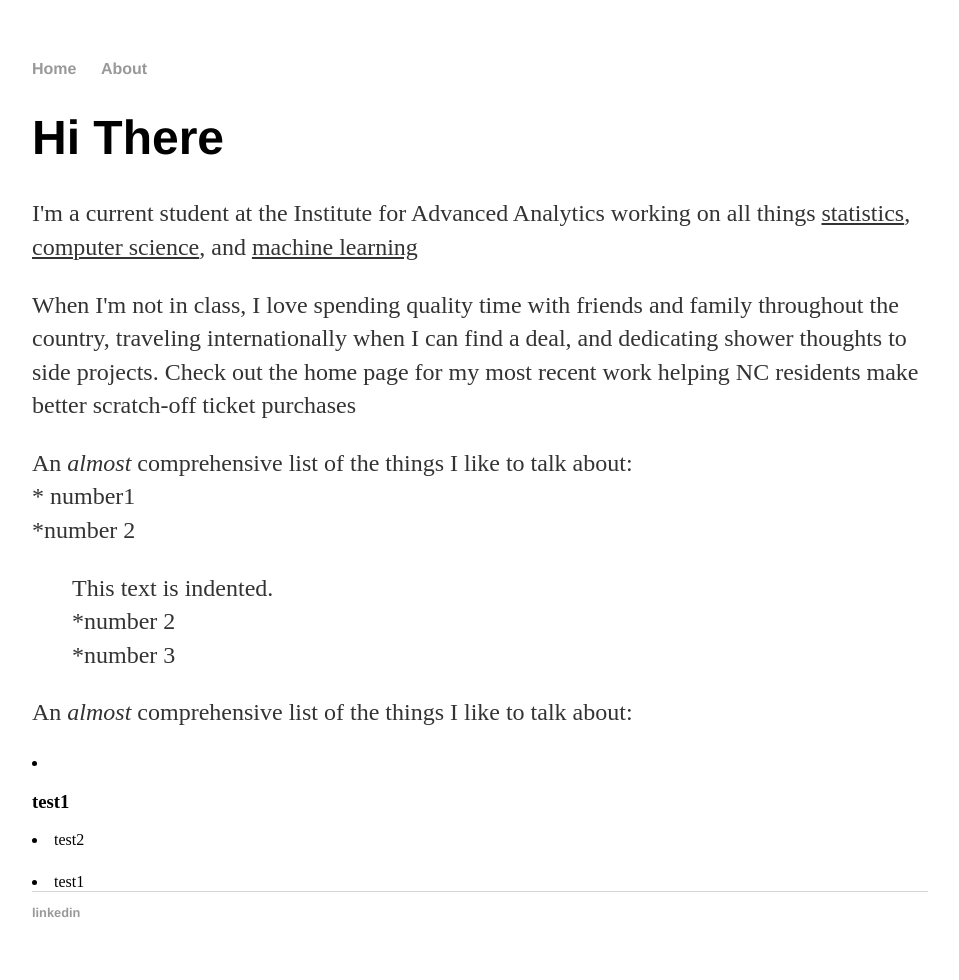
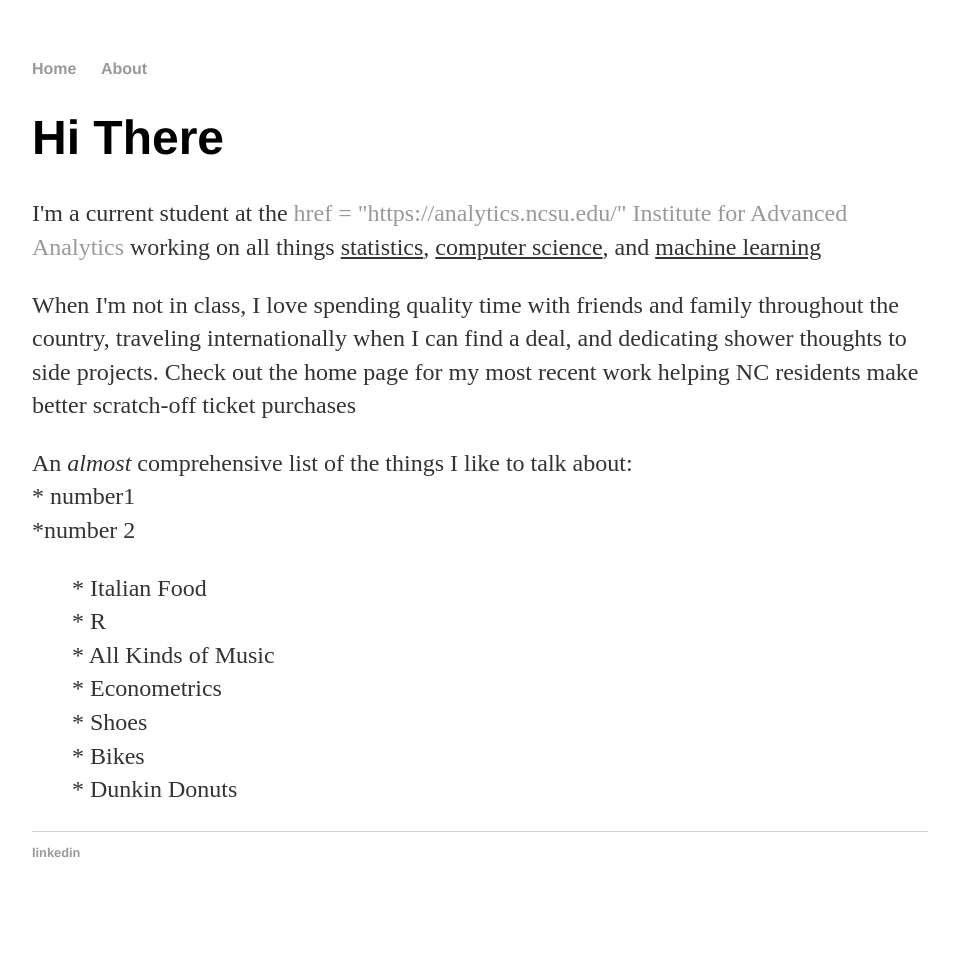
Before and after one commit to kevcraig/kevcriag.github.io, a Jekyll site: the page built from about/index.html, in a window 1280 px wide. Shown: the whole page, without its empty margins (160-1119 px from the left). Built offline with Jekyll 4.4.1, drawn with Linux system fonts in a browser that asks for light colours; after the commit the page ends 920 px from its top, so only the background shows below that.

Commit message:
Update index.html

```diff
--- a/about/index.html
+++ b/about/index.html
@@ -5,10 +5,14 @@ title: Kevin Craig
 
 <div class="blurb">
 	<h1>Hi There</h1>
-	<p>I'm a current student at the Institute for Advanced Analytics working on all things <u>statistics</u>, <u>computer science</u>, and <u>machine learning</u>  </p>
+	<p>I'm a current student at the <a> href = "https://analytics.ncsu.edu/" Institute for Advanced Analytics </a> working on all things <u>statistics</u>, <u>computer science</u>, and <u>machine learning</u>  </p>
 	<p>When I'm not in class, I love spending quality time with friends and family throughout the country, traveling internationally when I can find a deal, and dedicating shower thoughts to side projects. Check out the home page for my most recent work helping NC residents make better scratch-off ticket purchases</p>
 	<p> An <em>almost</em> comprehensive list of the things I like to talk about: <br style="margin-left: 40px"> * number1 <br> *number 2 </p>
-	<p style="margin-left: 40px">This text is indented. <br> *number 2 <br> *number 3</p>
-	<p> An <em>almost</em> comprehensive list of the things I like to talk about: <li> <h3> test1 </h3> </li> <li> test2 </li> </p>
-  <li> test1 </li>
+	<p style="margin-left: 40px"> * Italian Food <br>
+				      * R <br>
+				      * All Kinds of Music <br>
+		  		      * Econometrics <br>
+				      * Shoes <br>
+				      * Bikes <br>
+				      * Dunkin Donuts
 </div><!-- /.blurb -->
```
